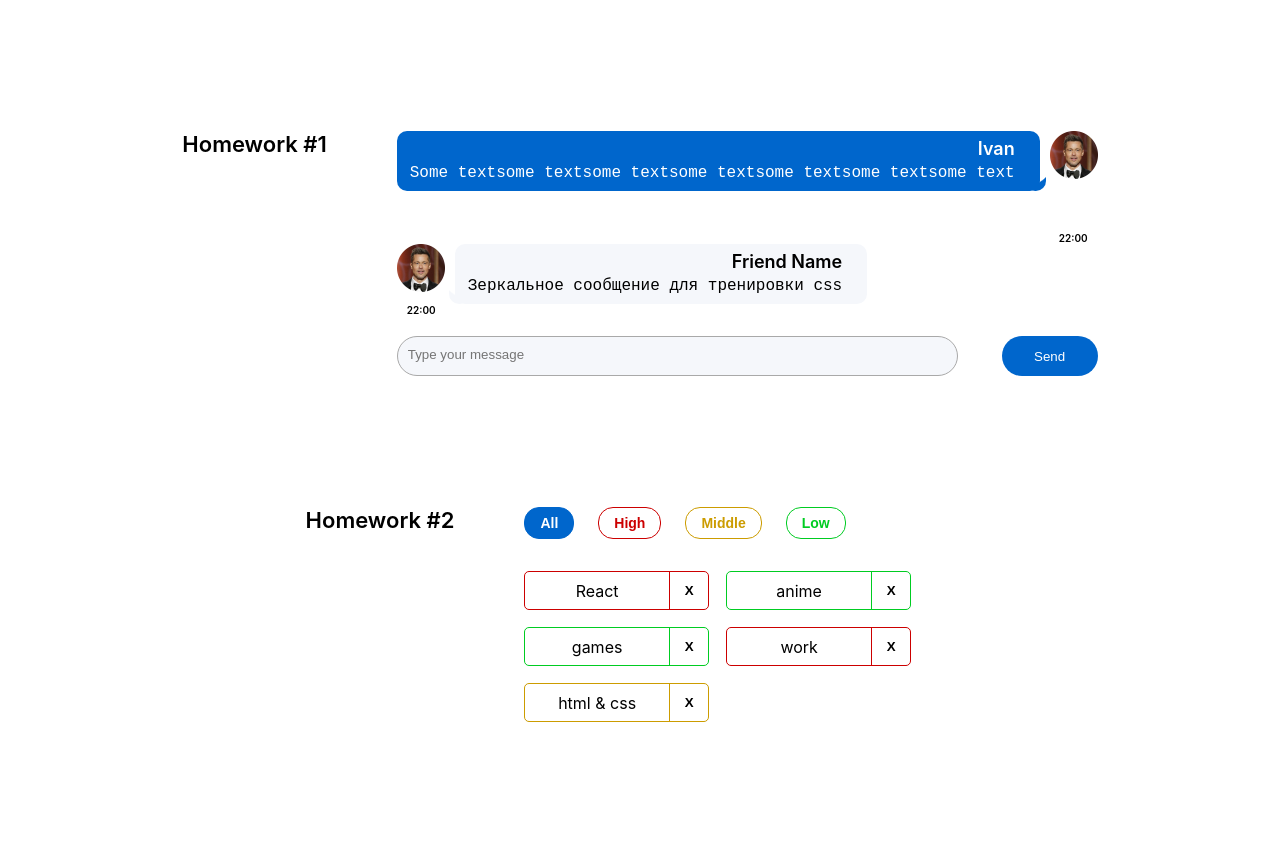
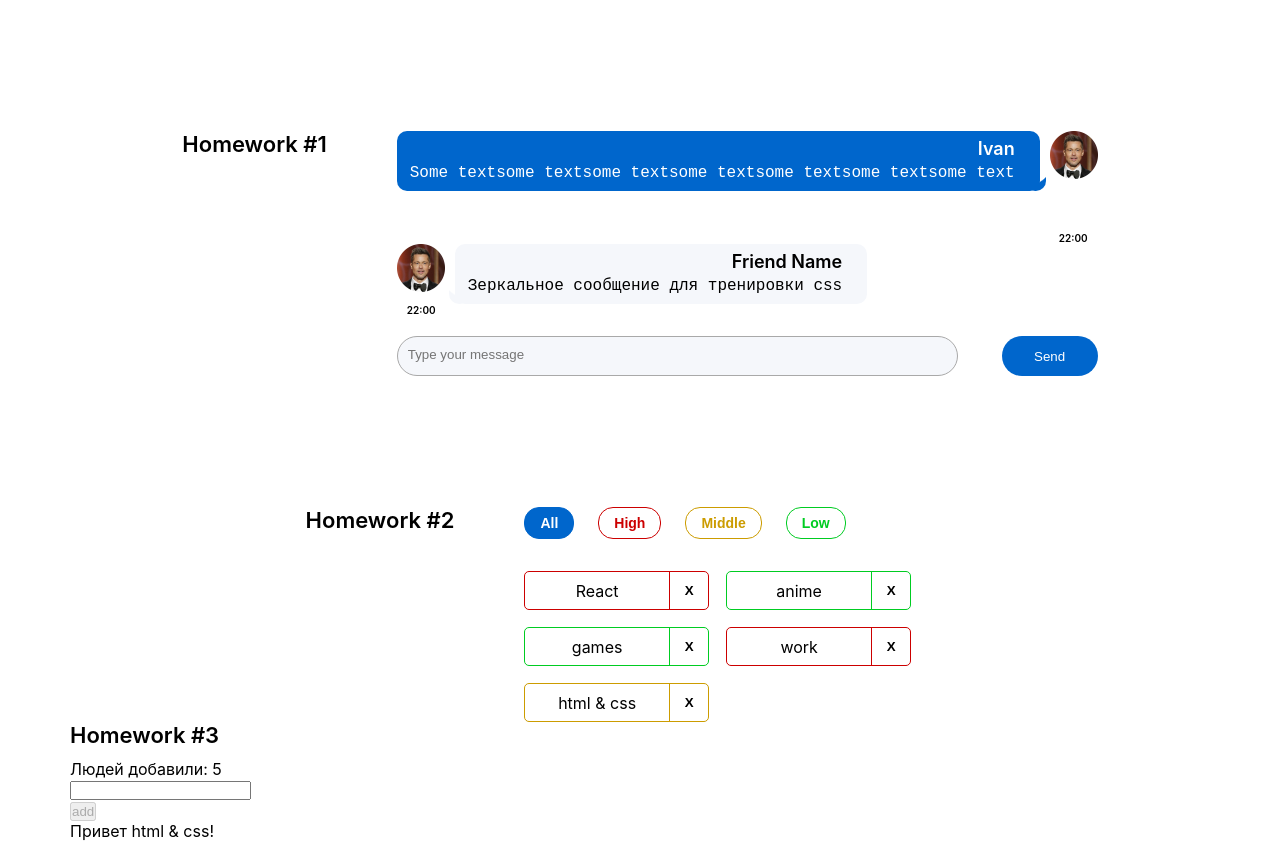
Before and after one commit to Dimkysy/homeWork, a React (Create React App) app: page / in a window 1280 px wide. Before the commit the page ends 800 px from the top, so only its background shows below. Built offline with nearby package versions, Linux system fonts and the light colour scheme.

Commit message:
home work three

```diff
--- a/src/s1-main/App.tsx
+++ b/src/s1-main/App.tsx
@@ -2,13 +2,14 @@ import React from 'react'
 import s from './App.module.css'
 import HW1 from '../s2-homeworks/hw01/HW1'
 import HW2 from "../s2-homeworks/hw02/HW2";
+import HW3 from "../s2-homeworks/hw03/HW3";
 
 function App() {
     return (
         <div className={s.App}>
             <HW1/>
             <HW2/>
-            {/*<HW3/>*/}
+            <HW3/>
             {/*<HW4/>*/}
 
             {/*при выполнении дз 5 и более - закомментировать здесь дз 1-4, так как они есть внутри дз 5*/}
--- a/src/s2-homeworks/hw02/HW2.tsx
+++ b/src/s2-homeworks/hw02/HW2.tsx
@@ -28,8 +28,8 @@ export type AffairType = {
 export type FilterType = 'all' | AffairPriorityType
 
 // constants
-const defaultAffairs: Array<AffairType> = [ // need to fix any
-    {_id: 1, name: 'React', priority: 'high'}, // студенты могут изменить содержимое name и количество элементов в массиве, ...priority не менять!
+const defaultAffairs: Array<AffairType> = [
+    {_id: 1, name: 'React', priority: 'high'},
     {_id: 2, name: 'anime', priority: 'low'},
     {_id: 3, name: 'games', priority: 'low'},
     {_id: 4, name: 'work', priority: 'high'},
--- a/src/s2-homeworks/hw03/Greeting.tsx
+++ b/src/s2-homeworks/hw03/Greeting.tsx
@@ -2,14 +2,14 @@ import React, {ChangeEvent, KeyboardEvent} from 'react'
 import s from './Greeting.module.css'
 
 type GreetingPropsType = {
-    name: any // need to fix any
-    setNameCallback: any // need to fix any
-    addUser: any // need to fix any
-    onBlur: any // need to fix any
-    onEnter: any // need to fix any
-    error: any // need to fix any
-    totalUsers: any // need to fix any
-    lastUserName?: any // need to fix any
+    name: string // need to fix any
+    setNameCallback: (e:ChangeEvent<HTMLInputElement>) => void// need to fix any
+    addUser: ()=>void // need to fix any
+    onBlur: ()=>void // need to fix any
+    onEnter: (e:KeyboardEvent<HTMLInputElement>)=>void // need to fix any
+    error: string // need to fix any
+    totalUsers: number // need to fix any
+    lastUserName?: string // need to fix any
 }
 
 // презентационная компонента (для верстальщика)
@@ -25,7 +25,7 @@ const Greeting: React.FC<GreetingPropsType> = (
         lastUserName,
     } // деструктуризация пропсов
 ) => {
-    const inputClass = s.errorInput // need to fix with (?:)
+    const inputClass = error === '' ? s.errorInput: '' // need to fix with (?:)
 
     return (
         <div id={'hw3-form'} className={s.greetingForm}>
--- a/src/s2-homeworks/hw03/GreetingContainer.tsx
+++ b/src/s2-homeworks/hw03/GreetingContainer.tsx
@@ -3,51 +3,72 @@ import Greeting from './Greeting'
 import { UserType } from './HW3'
 
 type GreetingContainerPropsType = {
-    users: any // need to fix any
-    addUserCallback: any // need to fix any
+    users: Array<UserType> // need to fix any
+    addUserCallback: (name:string) => void // need to fix any
 }
 
-export const pureAddUser = (name: any, setError: any, setName: any, addUserCallback: any) => {
+export const pureAddUser = (name: string, setError: (value:string) => void, setName: (name:string) =>void, addUserCallback: (name:string) => void) => {
     // если имя пустое - показать ошибку, иначе - добавить юзера и очистить инпут
+    if (name.trim() === '') {
+        setError("Ошибка! Введите имя!")
+    } else {
+        addUserCallback(name)
+        setName('')
+    }
+
+
 }
 
-export const pureOnBlur = (name: any, setError: any) => { // если имя пустое - показать ошибку
+export const pureOnBlur = (name: string, setError:(value:string) => void) => { // если имя пустое - показать ошибку
+    if (name.trim() === '') {
+        setError("Ошибка! Введите имя!")
+    }
+
 }
 
-export const pureOnEnter = (e: any, addUser: any) => { // если нажата кнопка Enter - добавить
+export const pureOnEnter = (e: KeyboardEvent<HTMLInputElement>, addUser:() =>void) => { // если нажата кнопка Enter - добавить
+    if(e.key === "Enter") {
+        addUser()
+    }
+
 }
 
 // более простой и понятный для новичков
-// function GreetingContainer(props: GreetingPropsType) {
+function GreetingContainer(props: GreetingContainerPropsType) {
 
 // более современный и удобный для про :)
-const GreetingContainer: React.FC<GreetingContainerPropsType> = ({
-    users,
-    addUserCallback,
-}) => {
+// const GreetingContainer: React.FC<GreetingContainerPropsType> = ({
+//     users,
+//     addUserCallback,
+// }) => {
     // деструктуризация пропсов
-    const [name, setName] = useState<any>('') // need to fix any
-    const [error, setError] = useState<any>('') // need to fix any
 
-    const setNameCallback = (e: any) => { // need to fix any
-        setName('some name') // need to fix
 
+
+    const [name, setName] = useState<string>('') // need to fix any
+    const [error, setError] = useState<string>('') // need to fix any
+
+    const setNameCallback = (e: ChangeEvent<HTMLInputElement>) => { // need to fix any
+        setName(e.currentTarget.value) // need to fix
         error && setError('')
     }
     const addUser = () => {
-        pureAddUser(name, setError, setName, addUserCallback)
+        pureAddUser(name, setError, setName, props.addUserCallback)
     }
 
     const onBlur = () => {
         pureOnBlur(name, setError)
     }
 
-    const onEnter = (e: any) => {
+    const onEnter = (e: KeyboardEvent<HTMLInputElement>) => {
         pureOnEnter(e, addUser)
     }
 
-    const totalUsers = 0 // need to fix
-    const lastUserName = 'some name' // need to fix
+    const totalUsers = props.users.length // need to fix
+    const lastUserName = props.users[props.users.length -1].name // need to fix
+
+    console.log(totalUsers)
+    console.log(lastUserName)
 
     return (
         <Greeting
--- a/src/s2-homeworks/hw03/HW3.tsx
+++ b/src/s2-homeworks/hw03/HW3.tsx
@@ -19,20 +19,30 @@ import GreetingContainer from './GreetingContainer'
 
 // types
 export type UserType = {
-    _id: any // need to fix any
-    name: any // need to fix any
+    _id: number // need to fix any
+    name: string // need to fix any
 }
 
-export const pureAddUserCallback = (name: any, setUsers: any, users: any) => { // need to fix any
+export const pureAddUserCallback = (name: string, setUsers: (value:Array<UserType>)=>void , users: Array<UserType>) => { // need to fix any
+    debugger
+
     const user = { // need to fix
+        _id:6,
+        name:name,
     }
     setUsers([...users, user])
 }
 
 const HW3 = () => {
-    const [users, setUsers] = useState<any>([]) // need to fix any
+    const [users, setUsers] = useState<Array<UserType>>( [
+        {_id: 1, name: 'React'},
+        {_id: 2, name: 'anime'},
+        {_id: 3, name: 'games'},
+        {_id: 4, name: 'work'},
+        {_id: 5, name: 'html & css'},
+    ]) // need to fix any
 
-    const addUserCallback = (name: any) => { // need to fix any
+    const addUserCallback = (name: string) => { // need to fix any
         pureAddUserCallback(name, setUsers, users)
     }
 
@@ -49,6 +59,9 @@ const HW3 = () => {
             </div>
         </div>
     )
+
 }
 
+
+
 export default HW3
```
